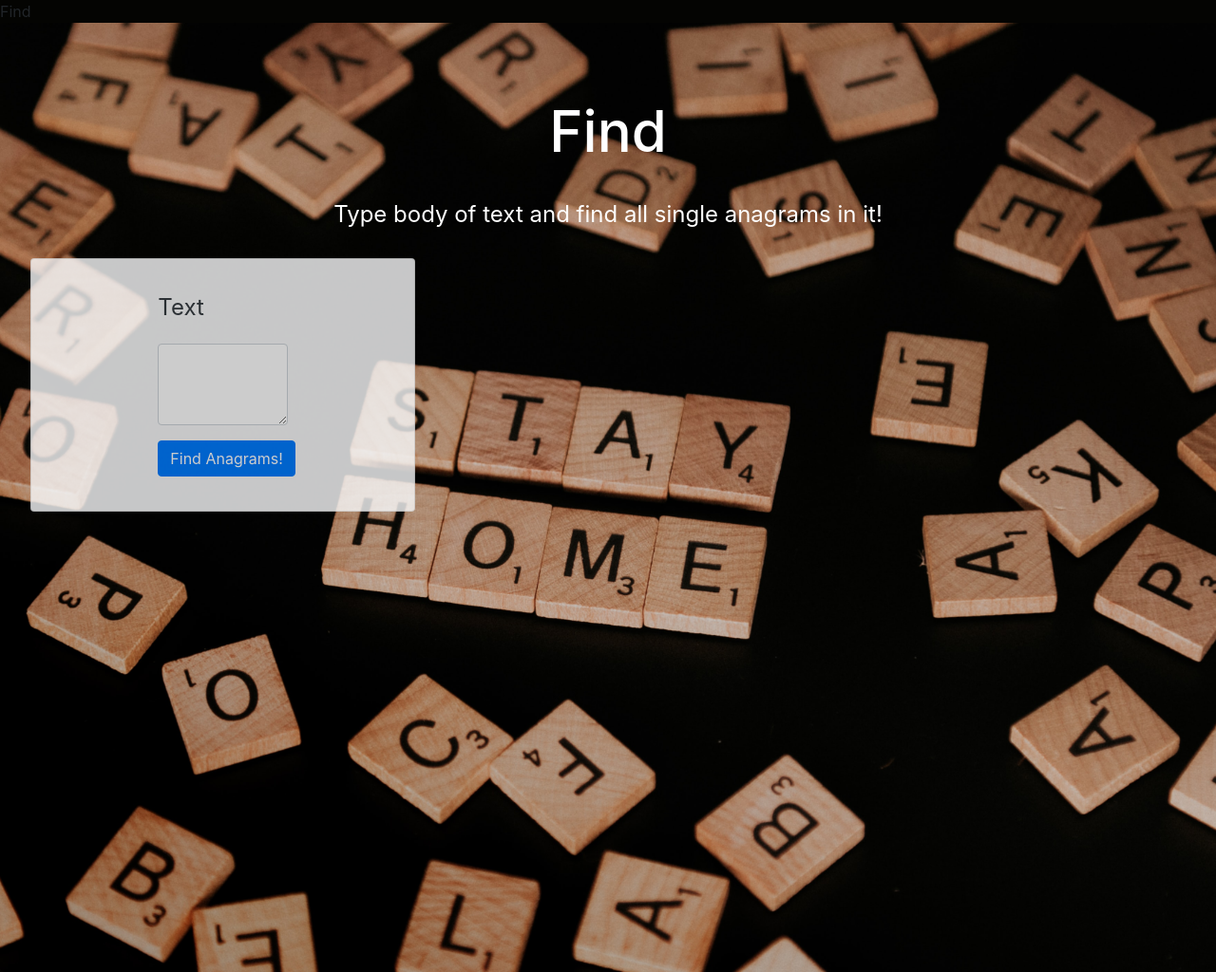
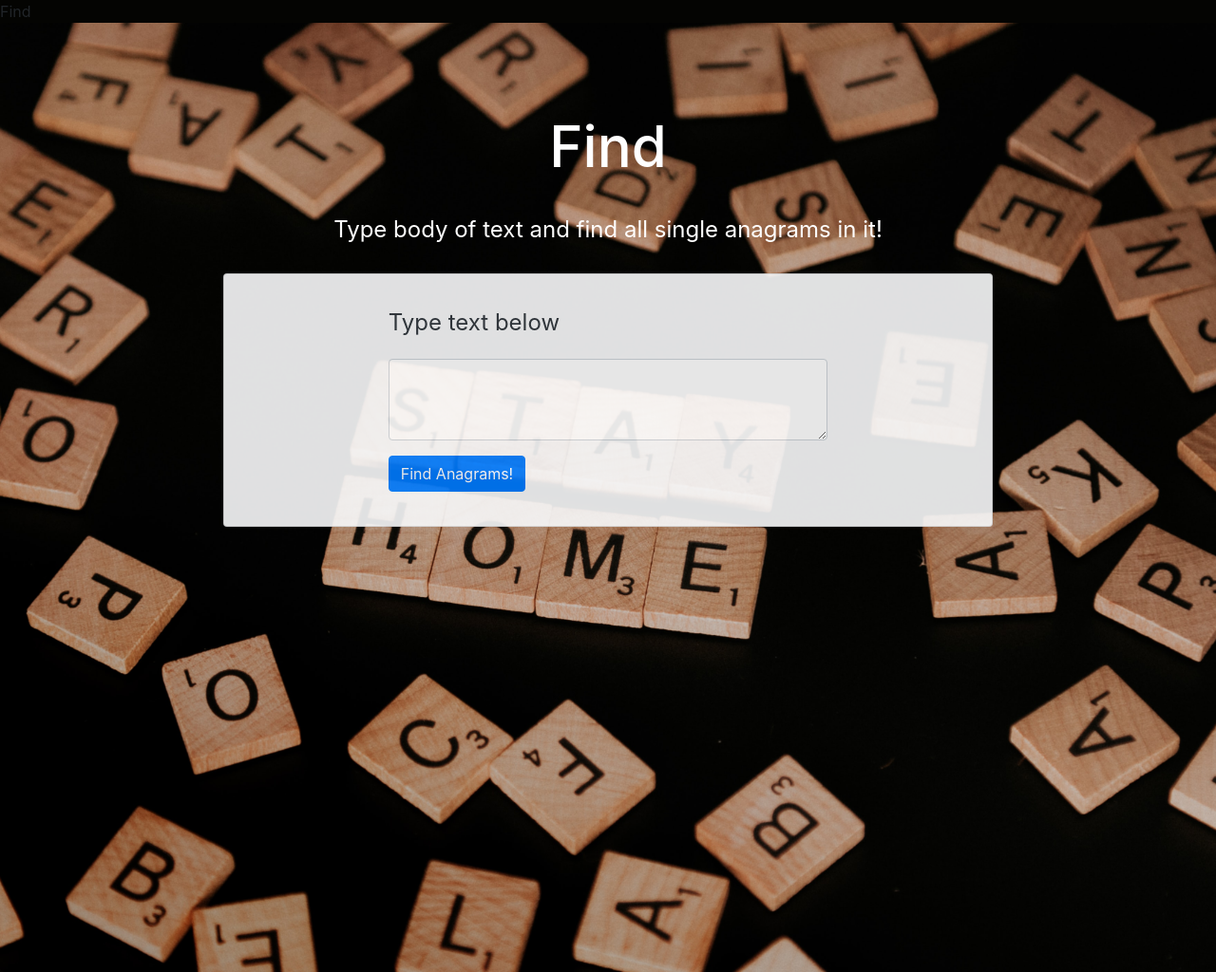
Before and after one commit to a-vargasmarte/anagrams, a Flask app: page /find in a window 1280 px wide. Shown: the whole page at 95% size. Run offline with Flask 2, Linux system fonts and the light colour scheme; some libraries are stand-ins or nearby versions.

Commit message:
added collapsible card content for findAnagrams; final styling touches

```diff
--- a/static/css/style.css
+++ b/static/css/style.css
@@ -27,7 +27,7 @@ html,
 body {
   height: 100%;
   background-color: rgb(4, 4, 2);
-  overflow: hidden;
+  overflow-x: hidden;
 }
 
 /* Header Parallax Element Style*/
@@ -69,13 +69,17 @@ body {
 /* Cards */
 
 .card {
-  opacity: 0.8;
+  opacity: 0.9;
 }
 
 /* Forms */
 form {
   opacity: 1;
   margin: auto;
+}
+
+textarea {
+  max-height: 150px;
 }
 
 @media (max-width: 960px) {
--- a/templates/compare.html
+++ b/templates/compare.html
@@ -2,6 +2,7 @@
 Compare {% endblock %} {% endblock %} {% block main_heading %} Compare {%
 endblock %} {% block main_description %} Choose two words or phrases and test if
 they're anagrams {% endblock %} {% block content%}
+<div class="col-md-4"></div>
 <div class="col-md-4 card bg-light text-dark">
   <div class="card-body" id="compare-card-body">
     <div id="alert-div" class="col-md-12"></div>
--- a/templates/find.html
+++ b/templates/find.html
@@ -2,12 +2,13 @@
 {% endblock %} {% endblock %} {% block main_heading %} Find {% endblock %} {%
 block main_description %} Type body of text and find all single anagrams in it!
 {% endblock %} {% block content %}
-<div class="col-md-4 card bg-light text-dark">
-  <div class="card-body">
+<div class="col-md-2"></div>
+<div class="col-md-8 card bg-light text-dark">
+  <div class="card-body" id="find-card">
     <div id="alert-div" class="col-md-12"></div>
-    <form class="form-group col-md-6" id="find-form">
+    <form class="form-group col-md-8" id="find-form">
       <div class="form-group">
-        <label for="corpus">Text</label>
+        <label for="corpus">Type text below</label>
         <textarea
           id="corpus-textarea"
           class="form-control"
--- a/templates/index.html
+++ b/templates/index.html
@@ -20,9 +20,14 @@
   </head>
   <body>
     <div class="jumbotron paral paralsec">
-      <h1>{% block main_heading %}Anagrams{% endblock %}</h1>
+      <h1 class="mt-3">{% block main_heading %}Anagrams{% endblock %}</h1>
       <p class="text-white">
-        {% block main_description %}Compare or find Anagrams!{% endblock %}
+        {% block main_description %}<button class="btn btn-outline-danger">
+          <a href="/compare">Compare</a>
+        </button>
+        or
+        <button class="btn btn-outline-danger"><a href="/find">Find</a></button>
+        Anagrams!{% endblock %}
       </p>
       <div class="col-md-12">
         <div class="row content">
```
Also changed, not shown: static/js/find.js (+54 -6 lines).
